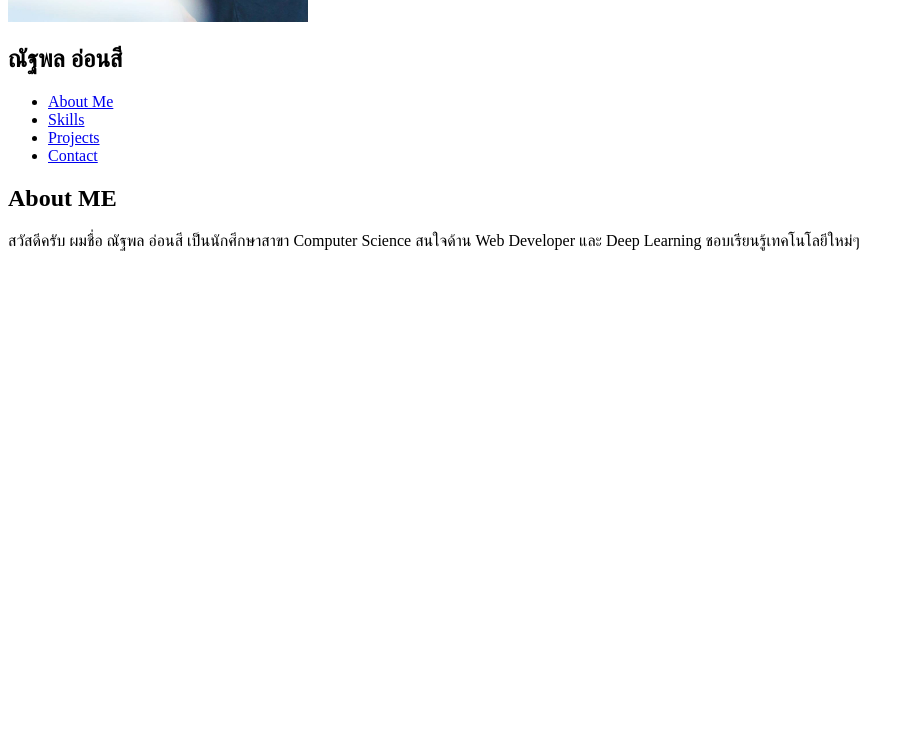
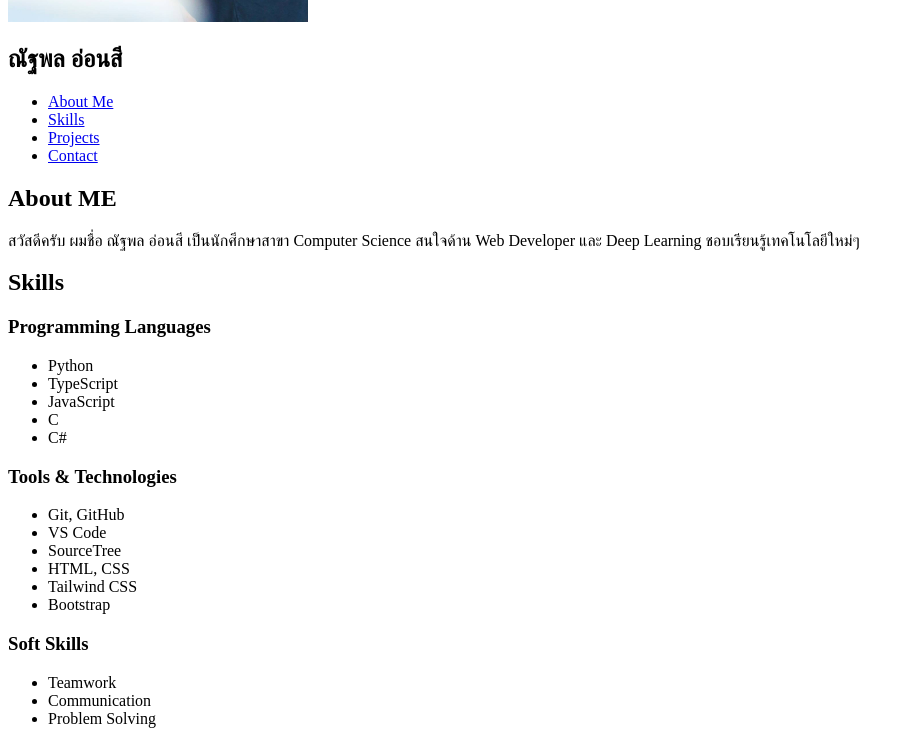
Before and after one commit to Nattaponao/Portfolio, a plain HTML site: page index.html in a window 1280 px wide. Shown: the part 458-1202 px from the top of the page, without its empty margins (0-914 px from the left). Before the commit the page ends 800 px from the top, so only its background shows below. Drawn offline with Linux system fonts and the light colour scheme.

Commit message:
Add Skills

```diff
--- a/index.html
+++ b/index.html
@@ -27,6 +27,33 @@
           สนใจด้าน Web Developer และ Deep Learning ชอบเรียนรู้เทคโนโลยีใหม่ๆ
         </p>
       </section>
+
+      <section id="skills">
+        <h2>Skills</h2>
+        <h3>Programming Languages</h3>
+        <ul>
+          <li>Python</li>
+          <li>TypeScript</li>
+          <li>JavaScript</li>
+          <li>C</li>
+          <li>C#</li>
+        </ul>
+        <h3>Tools & Technologies</h3>
+        <ul>
+          <li>Git, GitHub</li>
+          <li>VS Code</li>
+          <li>SourceTree</li>
+          <li>HTML, CSS</li>
+          <li>Tailwind CSS</li>
+          <li>Bootstrap</li>
+        </ul>
+        <h3>Soft Skills</h3>
+        <ul>
+          <li>Teamwork</li>
+          <li>Communication</li>
+          <li>Problem Solving</li>
+        </ul>
+      </section>
     </main>
   </body>
 </html>
```
